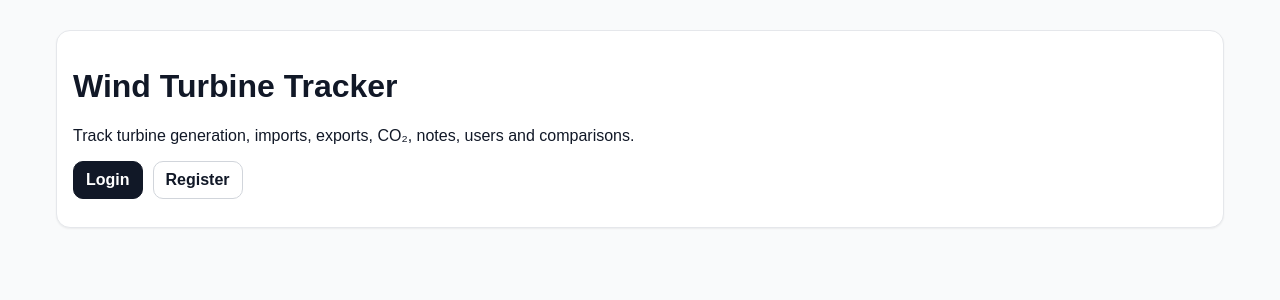
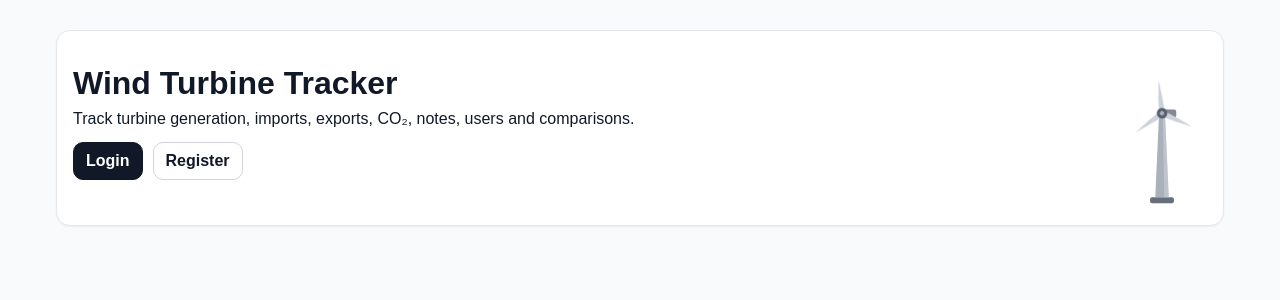
Before and after one commit to Gadge64/turbine-tracker, a Flask app: page / in a window 1280 px wide. Shown: the part 69-369 px from the top of the page. Run offline with Flask 3, Linux system fonts and the light colour scheme; some libraries are stand-ins or nearby versions.

Commit message:
Home page: add animated SVG wind turbine
Co-Authored-By: Claude Sonnet 4.6 <noreply@anthropic.com>

```diff
--- a/templates/home.html
+++ b/templates/home.html
@@ -1,11 +1,36 @@
 {% extends "base.html" %}
 {% block content %}
+<style>
+.t-rotor{animation:t-spin 4s linear infinite;transform-origin:0 0}
+@keyframes t-spin{to{transform:rotate(360deg)}}
+</style>
 <div class="card">
-  <h1>Wind Turbine Tracker</h1>
-  <p>Track turbine generation, imports, exports, CO₂, notes, users and comparisons.</p>
-  <div class="actions-row">
-    <a class="button-link" href="{{ url_for('login') }}">Login</a>
-    <a class="button-link btn-secondary" href="{{ url_for('register') }}">Register</a>
+  <div style="display:flex;justify-content:space-between;align-items:center;gap:16px">
+    <div style="flex:1">
+      <h1 style="margin:0 0 8px">Wind Turbine Tracker</h1>
+      <p style="margin:0 0 14px">Track turbine generation, imports, exports, CO₂, notes, users and comparisons.</p>
+      <div class="actions-row">
+        <a class="button-link" href="{{ url_for('login') }}">Login</a>
+        <a class="button-link btn-secondary" href="{{ url_for('register') }}">Register</a>
+      </div>
+    </div>
+    <div style="flex-shrink:0;opacity:.85">
+      <svg viewBox="0 0 120 210" width="90" height="158" xmlns="http://www.w3.org/2000/svg">
+        <rect x="44" y="200" width="32" height="8" rx="3" fill="#4b5563"/>
+        <polygon points="51,200 69,200 64,90 56,90" fill="#9ca3af"/>
+        <polygon points="63,200 69,200 64,90 61,90" fill="#d1d5db" opacity="0.45"/>
+        <rect x="55" y="83" width="24" height="11" rx="3" fill="#6b7280"/>
+        <g transform="translate(60,88)">
+          <g class="t-rotor">
+            <path d="M-3,4 C-5,-4 -2,-26 0,-44 C2,-26 5,-4 3,4 Z" fill="#c4c9d4"/>
+            <path d="M-3,4 C-5,-4 -2,-26 0,-44 C2,-26 5,-4 3,4 Z" fill="#c4c9d4" transform="rotate(120)"/>
+            <path d="M-3,4 C-5,-4 -2,-26 0,-44 C2,-26 5,-4 3,4 Z" fill="#c4c9d4" transform="rotate(240)"/>
+            <circle r="7" fill="#374151"/>
+            <circle r="3" fill="#9ca3af"/>
+          </g>
+        </g>
+      </svg>
+    </div>
   </div>
 </div>
 {% endblock %}
```
